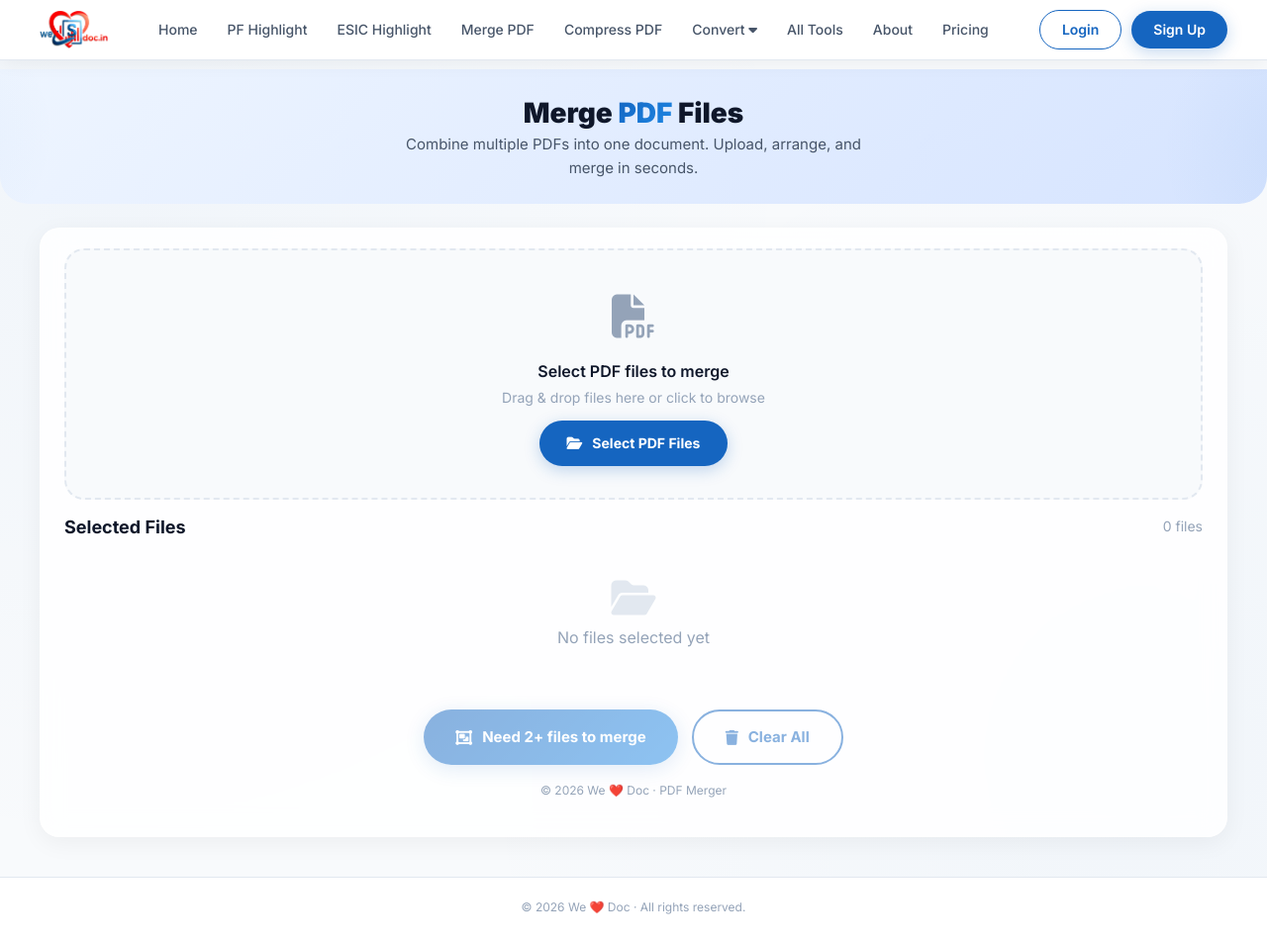
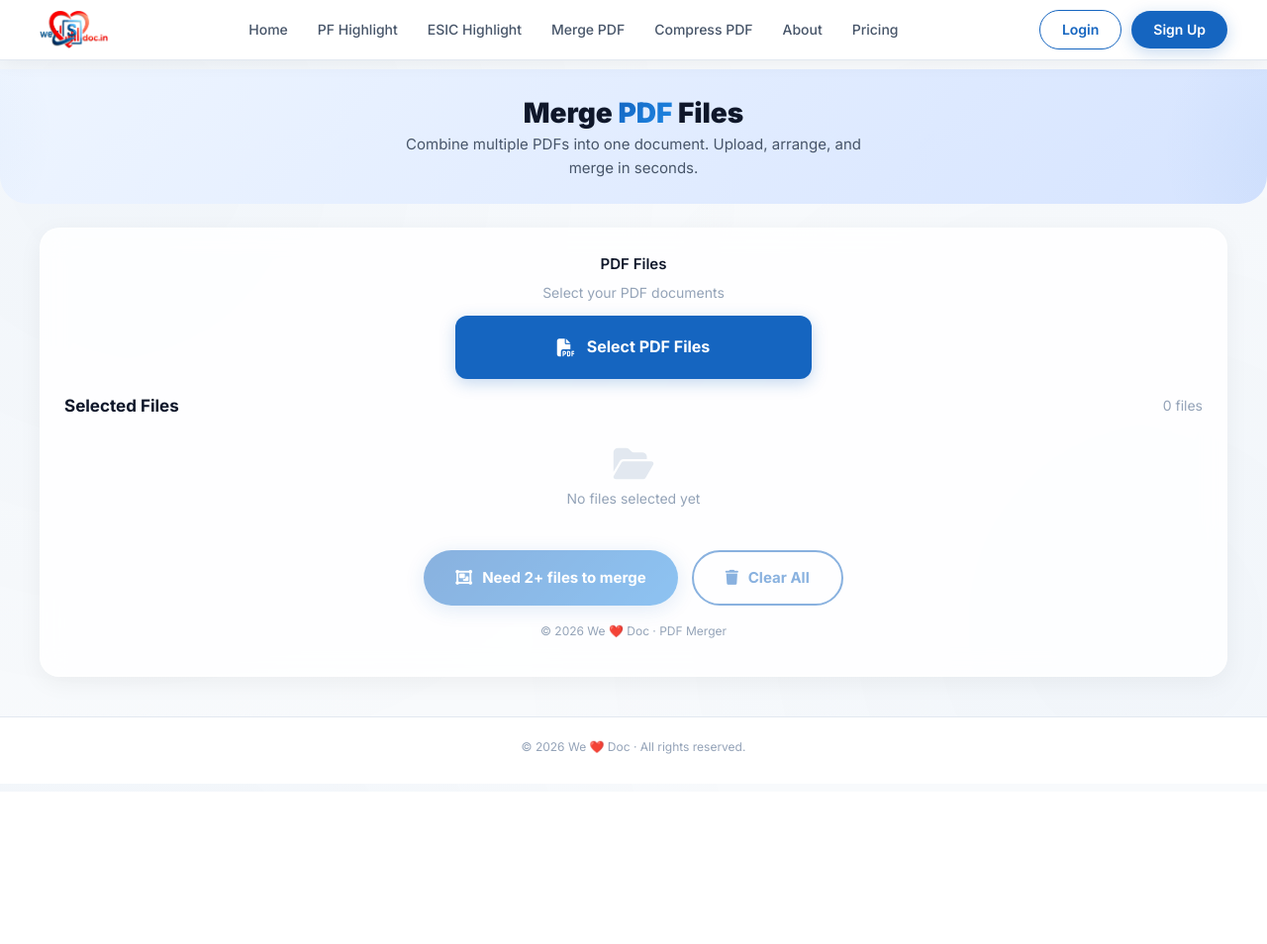
Before and after one commit to ajaysinghrajput9370/welovedoc-final, a Flask app: page /merge-pdf in a window 1280 px wide. Shown: the whole page at 99% size. After the commit the page ends 800 px from the top, so only its background shows below. Run offline with Flask 3, Linux system fonts and the light colour scheme; some libraries are stand-ins or nearby versions.

Commit message:
Update merge-pdf.html
dfg

```diff
--- a/templates/merge-pdf.html
+++ b/templates/merge-pdf.html
@@ -53,7 +53,7 @@
             padding: 0 20px;
         }
 
-        /* ---------- HEADER (matches main site) ---------- */
+        /* ---------- HEADER ---------- */
         header {
             background: #FFFFFF;
             padding: 10px 0;
@@ -292,37 +292,17 @@
             padding: 20px 24px;
         }
 
-        /* ---------- UPLOAD AREA ---------- */
-        .upload-area {
-            border: 2px dashed #E2E8F0;
-            border-radius: 20px;
-            padding: 32px 20px;
-            text-align: center;
-            transition: all 0.3s;
-            background: #F8FAFC;
-            cursor: pointer;
-            margin-bottom: 16px;
+        /* ---------- CLEAN UPLOAD SECTION (like PF Highlighter) ---------- */
+        .upload-section {
+            display: flex;
+            flex-direction: column;
+            align-items: center;
+            gap: 4px;
+            margin-top: 4px;
         }
-        .upload-area:hover {
-            border-color: #1565C0;
-            background: #EEF5FF;
-        }
-        .upload-area.drag-over {
-            border-color: #1565C0;
-            background: #EEF5FF;
-            box-shadow: 0 0 0 4px rgba(21, 101, 192, 0.08);
-        }
-        .upload-icon {
-            font-size: 44px;
-            color: #94A3B8;
-            margin-bottom: 8px;
-            transition: all 0.3s;
-        }
-        .upload-area:hover .upload-icon {
-            color: #1565C0;
-        }
-        .upload-title {
-            font-size: 16px;
+
+        .upload-label {
+            font-size: 15px;
             font-weight: 600;
             color: #0F172A;
             margin-bottom: 2px;
@@ -330,28 +310,37 @@
         .upload-sub {
             font-size: 14px;
             color: #94A3B8;
-            margin-bottom: 12px;
+            margin-bottom: 8px;
         }
 
-        .btn-upload {
+        /* Tall, clean button like PF Highlighter */
+        .btn-clean {
             background: #1565C0;
             color: white;
             border: none;
-            padding: 12px 28px;
-            border-radius: 30px;
+            padding: 18px 28px;
+            border-radius: 12px;
             font-weight: 700;
-            font-size: 14px;
+            font-size: 16px;
             display: inline-flex;
             align-items: center;
-            gap: 10px;
+            justify-content: center;
+            gap: 12px;
             transition: all 0.3s;
             cursor: pointer;
             box-shadow: 0 4px 16px rgba(21, 101, 192, 0.25);
+            min-height: 64px;
+            min-width: 240px;
+            width: 100%;
+            max-width: 360px;
         }
-        .btn-upload:hover {
+        .btn-clean:hover {
             background: #1E88E5;
-            transform: scale(1.03);
+            transform: scale(1.02);
             box-shadow: 0 8px 28px rgba(21, 101, 192, 0.35);
+        }
+        .btn-clean i {
+            font-size: 18px;
         }
 
         /* ---------- FILE LIST ---------- */
@@ -359,10 +348,10 @@
             display: flex;
             align-items: center;
             justify-content: space-between;
-            margin-bottom: 16px;
+            margin: 16px 0 10px;
         }
         .file-list-header h3 {
-            font-size: 18px;
+            font-size: 17px;
             font-weight: 700;
             color: #0F172A;
             margin: 0;
@@ -372,24 +361,30 @@
             color: #94A3B8;
         }
 
+        .file-list {
+            width: 100%;
+            max-width: 480px;
+            margin: 0 auto;
+        }
+
         .file-item {
             display: flex;
             align-items: center;
             background: white;
             padding: 10px 16px;
-            border-radius: 14px;
+            border-radius: 12px;
             border: 1px solid #E2E8F0;
-            margin-bottom: 6px;
+            margin-bottom: 4px;
             gap: 12px;
             animation: slideUp 0.3s ease;
             box-shadow: 0 2px 6px rgba(0, 0, 0, 0.02);
         }
         @keyframes slideUp {
-            from { opacity: 0; transform: translateY(8px); }
+            from { opacity: 0; transform: translateY(6px); }
             to { opacity: 1; transform: translateY(0); }
         }
         .file-item .file-icon {
-            font-size: 20px;
+            font-size: 18px;
             color: #E53935;
         }
         .file-item .file-order {
@@ -448,19 +443,26 @@
 
         .empty-state {
             text-align: center;
-            padding: 24px;
+            padding: 20px;
             color: #94A3B8;
+            max-width: 480px;
+            margin: 0 auto;
         }
         .empty-state i {
-            font-size: 40px;
-            margin-bottom: 8px;
+            font-size: 36px;
+            margin-bottom: 6px;
             color: #E2E8F0;
+        }
+        .empty-state p {
+            font-size: 14px;
+            margin: 0;
         }
 
         /* ---------- PROGRESS ---------- */
         .progress-container {
             display: none;
-            margin: 12px 0 8px;
+            margin: 12px auto 8px;
+            max-width: 480px;
         }
         .progress-track {
             width: 100%;
@@ -538,6 +540,8 @@
             border-radius: 20px;
             overflow: hidden;
             animation: slideUp 0.5s ease;
+            max-width: 560px;
+            margin: 0 auto;
         }
         .result-card .result-header {
             background: linear-gradient(135deg, #16A34A, #15803D);
@@ -627,11 +631,13 @@
             .hero h1 { font-size: 24px; }
             .hero { padding: 24px 0 20px; }
             .card-body { padding: 16px; }
-            .upload-area { padding: 24px 16px; }
+            .btn-clean { min-width: 100%; max-width: 100%; padding: 16px 20px; min-height: 56px; font-size: 15px; }
+            .file-list { max-width: 100%; }
             .action-buttons { flex-direction: column; align-items: center; }
             .btn-action { width: 100%; justify-content: center; }
             .file-item { flex-wrap: wrap; gap: 6px; }
             .file-item .file-actions { margin-left: auto; }
+            .result-card { max-width: 100%; }
         }
         @media (max-width: 480px) {
             .header-content { flex-direction: column; align-items: stretch; gap: 4px; }
@@ -641,6 +647,7 @@
             nav ul li a { padding: 4px 10px; font-size: 12px; }
             .login-btn, .signup-btn { padding: 6px 14px; font-size: 12px; }
             .hero h1 { font-size: 20px; }
+            .btn-clean { min-height: 52px; font-size: 14px; padding: 14px 16px; }
             .file-item { flex-direction: column; align-items: stretch; gap: 4px; }
             .file-item .file-actions { justify-content: flex-end; }
         }
@@ -648,7 +655,7 @@
 </head>
 <body>
 
-    <!-- ===== HEADER (matches main site) ===== -->
+    <!-- ===== HEADER ===== -->
     <header>
         <div class="container header-content">
             <div class="logo-wrapper">
@@ -668,18 +675,6 @@
                         <li><a href="/esic-highlight">ESIC Highlight</a></li>
                         <li><a href="/merge-pdf">Merge PDF</a></li>
                         <li><a href="/compress-pdf">Compress PDF</a></li>
-                        <li class="dropdown">
-                            <a href="#">Convert <i class="fas fa-caret-down"></i></a>
-                            <div class="dropdown-content">
-                                <a href="/jpg-to-pdf"><i class="far fa-image"></i> JPG to PDF</a>
-                                <a href="/word-to-pdf"><i class="far fa-file-word"></i> WORD to PDF</a>
-                                <a href="/pdf-to-word"><i class="far fa-file-alt"></i> PDF to WORD</a>
-                                <a href="/excel-to-pdf"><i class="far fa-file-excel"></i> EXCEL to PDF</a>
-                                <a href="/pdf-to-excel"><i class="fas fa-table"></i> PDF to EXCEL</a>
-                                <a href="/pdf-to-jpg"><i class="fas fa-file-image"></i> PDF to JPG</a>
-                            </div>
-                        </li>
-                        <li><a href="/all-tools">All Tools</a></li>
                         <li><a href="/about">About</a></li>
                         <li><a href="/pricing">Pricing</a></li>
                     </ul>
@@ -712,15 +707,30 @@
         <div class="card">
             <div class="card-body">
 
-                <!-- Upload Area -->
-                <div class="upload-area" id="uploadArea">
-                    <div class="upload-icon"><i class="fas fa-file-pdf"></i></div>
-                    <div class="upload-title">Select PDF files to merge</div>
-                    <div class="upload-sub">Drag & drop files here or click to browse</div>
-                    <button class="btn-upload" onclick="document.getElementById('fileInput').click()">
-                        <i class="fas fa-folder-open"></i> Select PDF Files
+                <!-- ===== CLEAN UPLOAD SECTION (like PF Highlighter) ===== -->
+                <div class="upload-section">
+                    <div class="upload-label">PDF Files</div>
+                    <div class="upload-sub">Select your PDF documents</div>
+                    <button class="btn-clean" id="pdfBtn">
+                        <i class="fas fa-file-pdf"></i> Select PDF Files
                     </button>
+
+                    <!-- Hidden file input -->
                     <input type="file" id="fileInput" style="display:none;" accept=".pdf" multiple />
+                </div>
+
+                <!-- File List -->
+                <div id="fileSection">
+                    <div class="file-list-header">
+                        <h3>Selected Files</h3>
+                        <span id="fileCount">0 files</span>
+                    </div>
+                    <div class="file-list" id="fileListContainer">
+                        <div class="empty-state">
+                            <i class="fas fa-folder-open"></i>
+                            <p>No files selected yet</p>
+                        </div>
+                    </div>
                 </div>
 
                 <!-- Progress -->
@@ -729,20 +739,6 @@
                         <div class="progress-bar" id="progressBar"></div>
                     </div>
                     <div class="progress-text" id="progressText">Processing...</div>
-                </div>
-
-                <!-- File List -->
-                <div id="fileSection">
-                    <div class="file-list-header">
-                        <h3>Selected Files</h3>
-                        <span id="fileCount">0 files</span>
-                    </div>
-                    <div id="fileListContainer">
-                        <div class="empty-state">
-                            <i class="fas fa-folder-open"></i>
-                            <p>No files selected yet</p>
-                        </div>
-                    </div>
                 </div>
 
                 <!-- Action Buttons -->
@@ -795,7 +791,7 @@
     <script>
         document.addEventListener('DOMContentLoaded', function() {
             // DOM Elements
-            const uploadArea = document.getElementById('uploadArea');
+            const pdfBtn = document.getElementById('pdfBtn');
             const fileInput = document.getElementById('fileInput');
             const fileListContainer = document.getElementById('fileListContainer');
             const fileCount = document.getElementById('fileCount');
@@ -809,36 +805,16 @@
 
             let uploadedFiles = [];
 
+            // Button click to select files
+            pdfBtn.addEventListener('click', function() {
+                fileInput.click();
+            });
+
             // File input change
             fileInput.addEventListener('change', function(e) {
                 const files = e.target.files;
                 processFiles(files);
                 fileInput.value = '';
-            });
-
-            // Drag & drop
-            uploadArea.addEventListener('dragover', function(e) {
-                e.preventDefault();
-                this.classList.add('drag-over');
-            });
-            uploadArea.addEventListener('dragleave', function(e) {
-                e.preventDefault();
-                this.classList.remove('drag-over');
-            });
-            uploadArea.addEventListener('drop', function(e) {
-                e.preventDefault();
-                this.classList.remove('drag-over');
-                const files = e.dataTransfer.files;
-                if (files.length > 0) {
-                    processFiles(files);
-                }
-            });
-
-            // Click to upload
-            uploadArea.addEventListener('click', function(e) {
-                // Prevent if clicking on the button (button handles its own click)
-                if (e.target.closest('.btn-upload')) return;
-                fileInput.click();
             });
 
             // Process files
```
